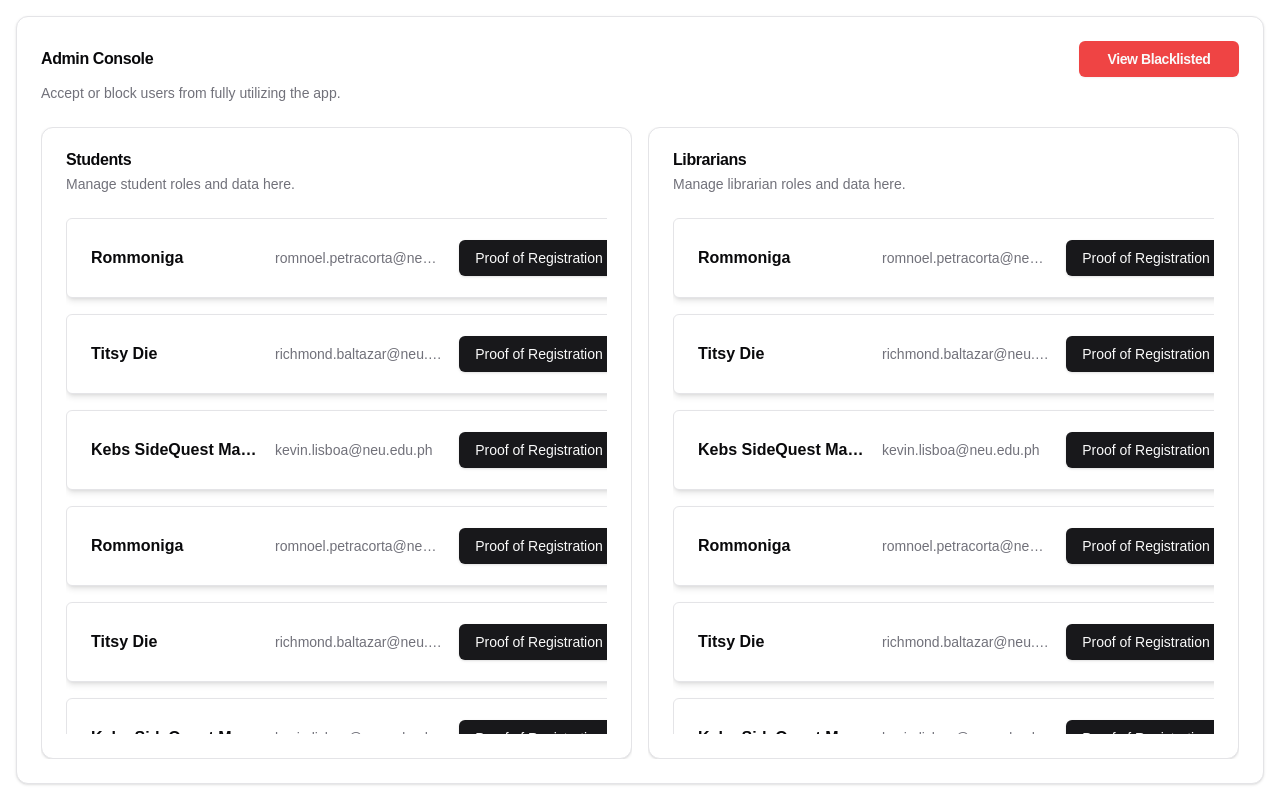
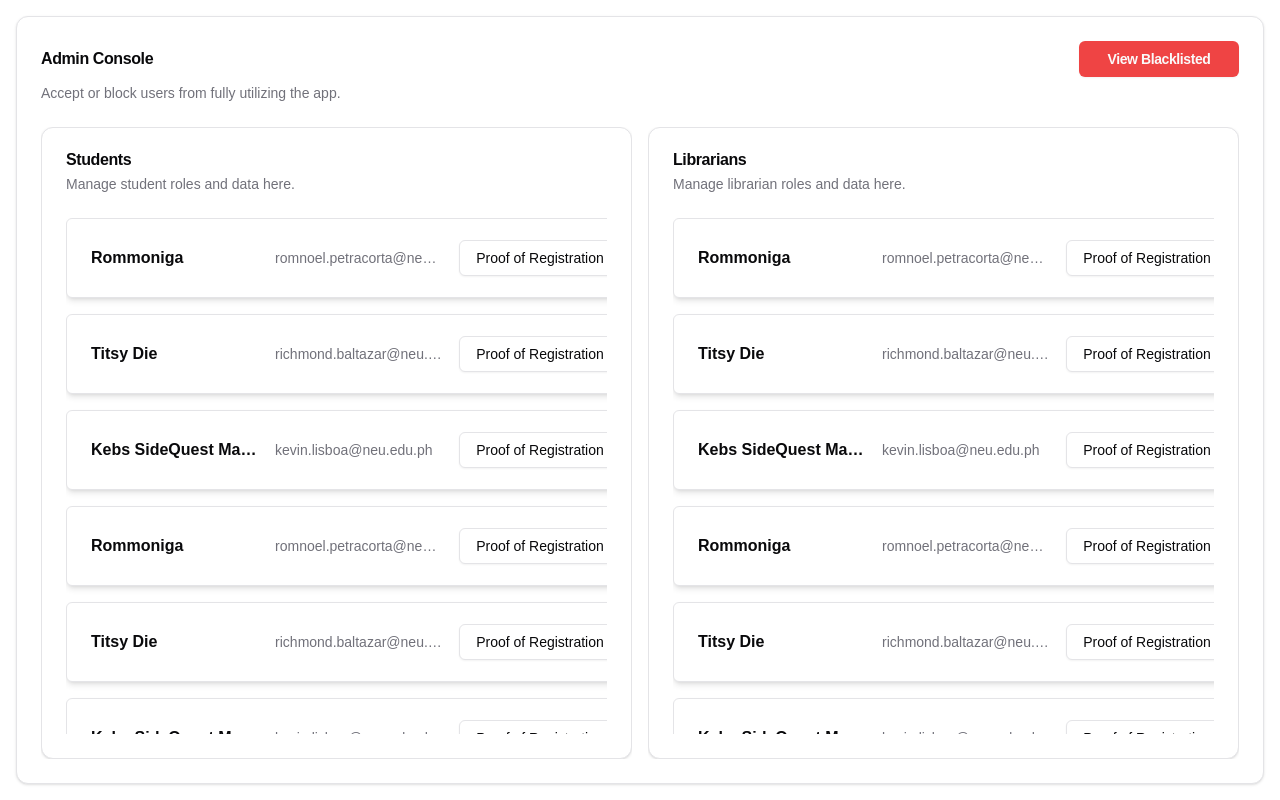
Before and after one commit to blackSyndrome/arcanum, a Next.js app: page /admin in a window 1280 px wide. Built offline with nearby package versions, Linux system fonts and the light colour scheme.

Commit message:
Update button variants in user status card for improved UI consistency.

```diff
--- a/components/dashboard/admin/user-status-card.tsx
+++ b/components/dashboard/admin/user-status-card.tsx
@@ -32,7 +32,7 @@ const UserStatusCard = (props: UserStatusCardProps) => {
           <CardDescription className="text-sm truncate w-1/3 mx-4">
             {props.email}
           </CardDescription>
-          <Button variant="default">Proof of Registration</Button>
+          <Button variant="outline">Proof of Registration</Button>
         </div>
 
         <div
@@ -47,7 +47,7 @@ const UserStatusCard = (props: UserStatusCardProps) => {
           <Button variant="default" className="w-[48%]">
             Accept
           </Button>
-          <Button variant="default" className="w-[48%]">
+          <Button variant="destructive" className="w-[48%]">
             Block
           </Button>
         </div>
```
